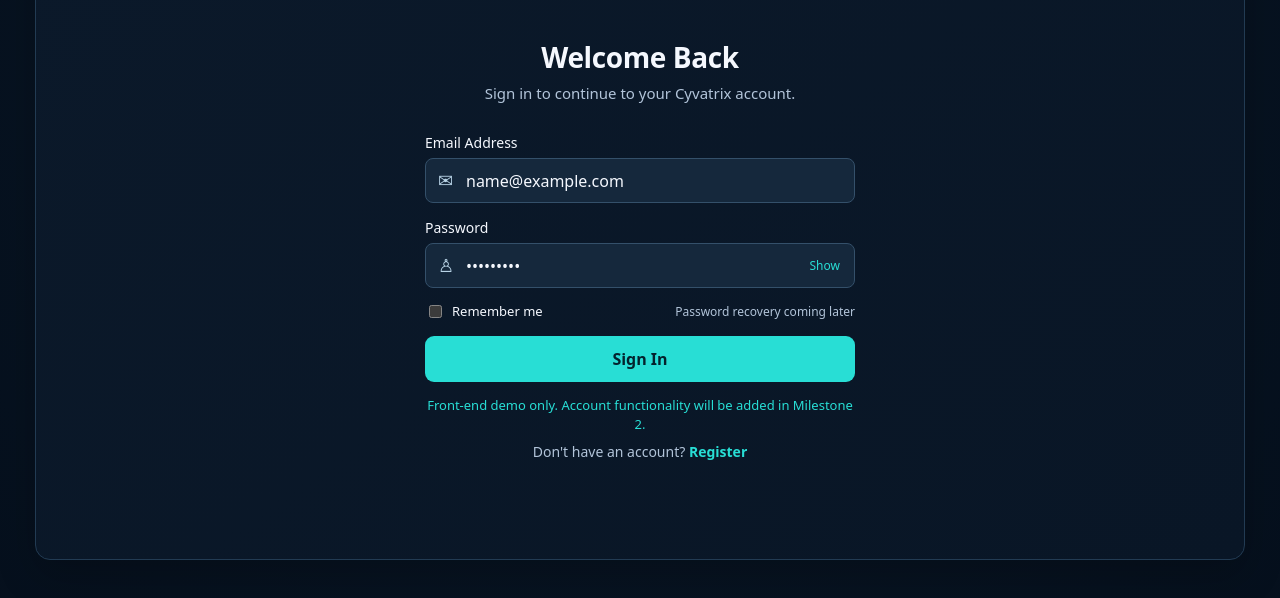
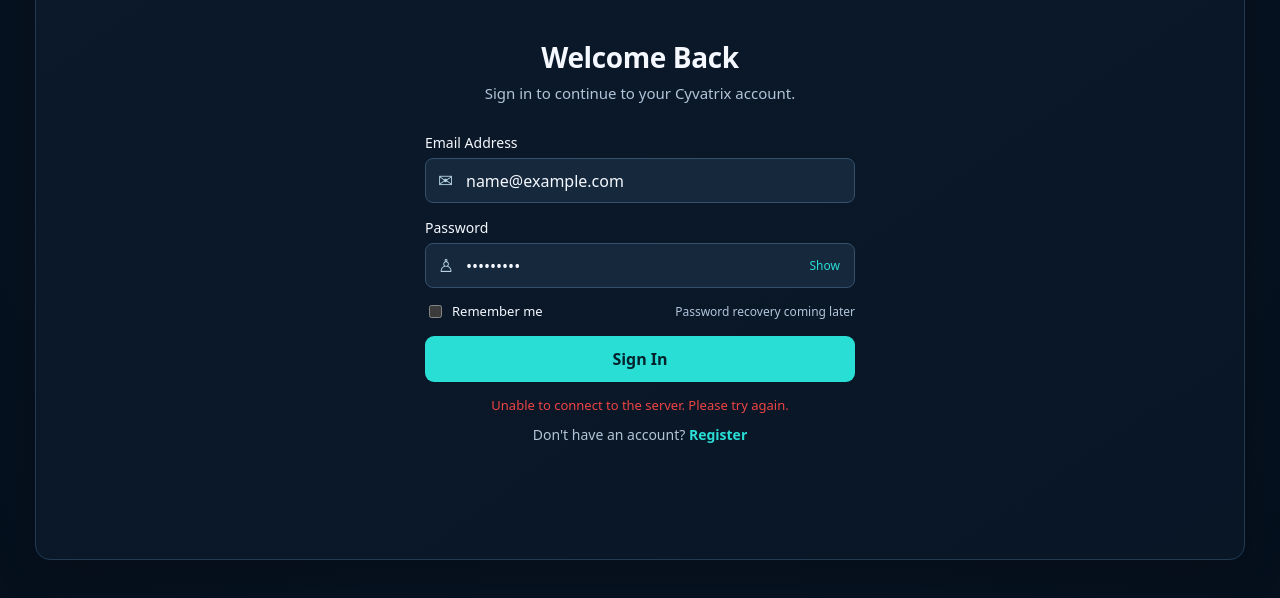
Before and after one commit to alprndikici/Cyvatrix, a plain HTML site: page login.html in a window 1280 px wide. Both pictures are taken after typing "name@example.com", "Sample123" into the empty fields and a click on the button "Sign In". Shown: the part 104-702 px from the top of the page. Drawn offline with Linux system fonts and the light colour scheme; no server answers.

Commit message:
Connect Cyvatrix login form to backend API

```diff
--- /dev/null
+++ b/js/login.js
@@ -0,0 +1,62 @@
+
+document.addEventListener("DOMContentLoaded", () => {
+  const form = document.getElementById("login-form");
+
+  if (!form) return;
+
+  const message = form.querySelector(".form-message");
+  const submitButton = form.querySelector('button[type="submit"]');
+
+  form.addEventListener("submit", async (event) => {
+    event.preventDefault();
+
+    const email = document.getElementById("email").value.trim();
+    const password = document.getElementById("password").value;
+
+    message.textContent = "";
+    message.style.color = "";
+
+    submitButton.disabled = true;
+    submitButton.textContent = "Signing In...";
+
+    try {
+      const response = await fetch("/api/login", {
+        method: "POST",
+        headers: {
+          "Content-Type": "application/json"
+        },
+        body: JSON.stringify({
+          email: email,
+          password: password
+        }),
+        signal: AbortSignal.timeout(15000)
+      });
+
+      const data = await response.json();
+
+      if (!response.ok) {
+        message.textContent =
+          data.message || "Login failed. Please try again.";
+        message.style.color = "#ef4444";
+        return;
+      }
+
+      message.textContent =
+        `Welcome back, ${data.user.name}! Login successful.`;
+      message.style.color = "#22c55e";
+
+      form.reset();
+
+    } catch (error) {
+      console.error("Login error:", error);
+
+      message.textContent =
+        "Unable to connect to the server. Please try again.";
+      message.style.color = "#ef4444";
+
+    } finally {
+      submitButton.disabled = false;
+      submitButton.textContent = "Sign In";
+    }
+  });
+});
--- a/login.html
+++ b/login.html
@@ -7,6 +7,7 @@
   <link rel="icon" href="assets/logo.svg" type="image/svg+xml">
   <link rel="stylesheet" href="css/style.css">
   <script src="js/script.js" defer></script>
+  <script src="js/login.js" defer></script>
 </head>
 <body>
   <div class="site-shell auth-shell">
@@ -21,7 +22,7 @@
       <section class="auth-panel" aria-labelledby="login-title">
         <h1 id="login-title">Welcome Back</h1>
         <p class="subtitle">Sign in to continue to your Cyvatrix account.</p>
-        <form data-demo-form="login" class="auth-form">
+        <form id="login-form" class="auth-form">
           <div class="field">
             <label for="email">Email Address</label>
             <div class="input-wrap"><span class="input-icon" aria-hidden="true">✉</span><input id="email" name="email" type="email" placeholder="you@example.com" autocomplete="email" required></div>
--- a/server.js
+++ b/server.js
@@ -15,6 +15,7 @@ const routes = {
   "/css/style.css": "css/style.css",
   "/js/script.js": "js/script.js",
   "/js/register.js": "js/register.js",
+  "/js/login.js": "js/login.js",
   "/assets/logo.svg": "assets/logo.svg"
 };
 
```
